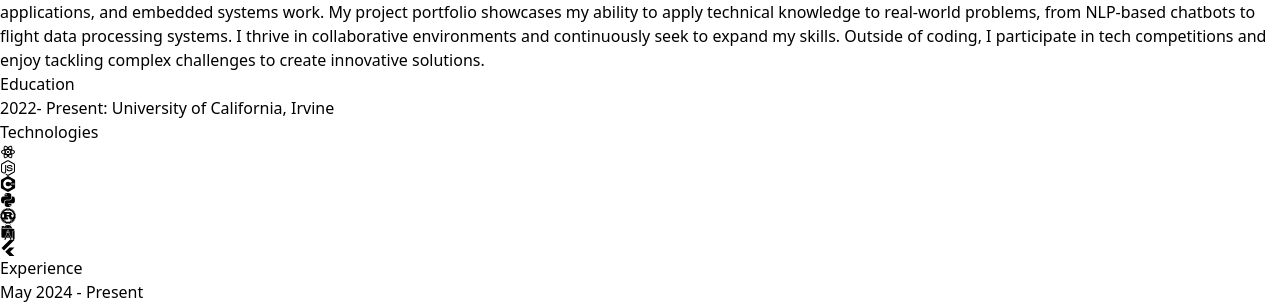
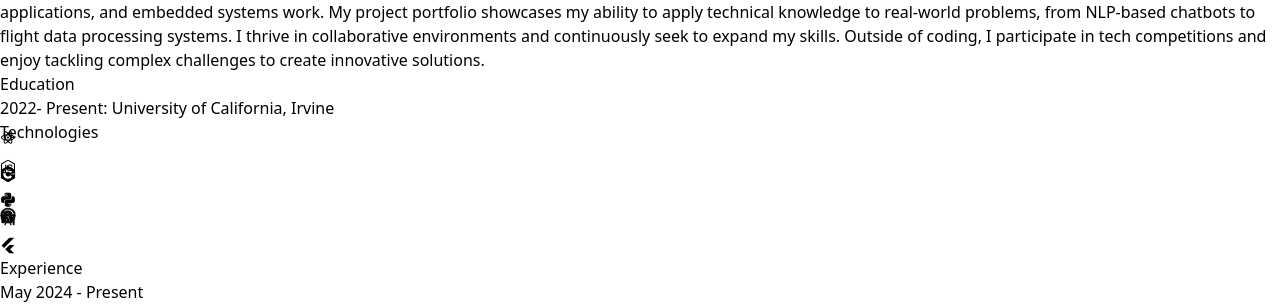
Before and after one commit to suyashj1231/suyashj1231.github.io, a React (Vite) app in the folder my-project/: page / in a window 1280 px wide. Shown: the part 1465-1771 px from the top of the page. Built offline with nearby package versions, Linux system fonts and the light colour scheme.

Commit message:
Technologies Section Motion Completed

```diff
--- a/my-project/src/assets/components/Technologies.jsx
+++ b/my-project/src/assets/components/Technologies.jsx
@@ -1,46 +1,93 @@
 import React from 'react'
 import {RiReactjsLine} from 'react-icons/ri'
-import {TbBrandNextjs} from 'react-icons/tb'
-import {SiMongodb} from 'react-icons/si'
-import {DiRedis} from 'react-icons/di'
 import {FaNodeJs} from 'react-icons/fa'
-import {BiLogoPostgresql} from 'react-icons/bi'
-
-// mine
 import { FaPython } from 'react-icons/fa';
 import { SiAndroidstudio } from 'react-icons/si';
 import { SiRust } from 'react-icons/si';
 import { SiCplusplus } from 'react-icons/si';
 import { SiFlutter } from 'react-icons/si';
+import { animate, motion } from 'framer-motion'
+
+const iconVariants = (duration) => ({
+    initial: { y: -15 },
+  animate: {
+    y: [0, -15],
+    transition: {
+      duration: duration,
+      ease: "linear",
+      repeat: Infinity,
+      repeatType: "reverse"
+    }
+  }
+});
+
 
 const Technologies = () => {
   return (
     <div className='border-b border-neutral-800 pb-24'>
-        <h2 className='my-20 text-center text-4xl'> Technologies</h2>
-        <div className='flex flex-wrap items-center justify-center gap-4'>
-            <div className='rounded-2xl border-4 border-neutral-800 p-4'>
+        <motion.h2
+        whileInView={{opacity:1, y:0}}
+        initial={{opacity:0, y:-100}}
+        transition={{duration:1.5}}
+        className='my-20 text-center text-4xl'> Technologies</motion.h2>
+        <motion.div
+        whileInView={{opacity:1, x:0}}
+        initial={{opacity:0, x:-100}}
+        transition={{duration:1.5}}
+        className='flex flex-wrap items-center justify-center gap-4'>
+
+            <motion.div
+            variants={iconVariants(2)}
+            initial='initial'
+            animate='animate'
+            className='rounded-2xl border-4 border-neutral-800 p-4'>
                 <RiReactjsLine className='text-7xl text-cyan-400'/>
-            </div>
-            <div className='rounded-2xl border-4 border-neutral-800 p-4'>
+
+            </motion.div>
+            <motion.div
+             variants={iconVariants(3)}
+             initial='initial'
+             animate='animate'
+             className='rounded-2xl border-4 border-neutral-800 p-4'>
                 <FaNodeJs className='text-7xl text-green-500'/>
-            </div>
-            <div className='rounded-2xl border-4 border-neutral-800 p-4'>
+            </motion.div>
+            <motion.div
+             variants={iconVariants(1.3)}
+             initial='initial'
+             animate='animate'
+            className='rounded-2xl border-4 border-neutral-800 p-4'>
                 <SiCplusplus className='text-7xl text-blue-500'/>
-            </div>
-            <div className='rounded-2xl border-4 border-neutral-800 p-4'>
+            </motion.div>
+            <motion.div
+             variants={iconVariants(3)}
+             initial='initial'
+             animate='animate'
+            className='rounded-2xl border-4 border-neutral-800 p-4'>
                 <FaPython className='text-7xl text-yellow-500'/>
-            </div>
-            <div className='rounded-2xl border-4 border-neutral-800 p-4'>
+            </motion.div>
+            <motion.div
+             variants={iconVariants(1.5)}
+             initial='initial'
+             animate='animate'
+            className='rounded-2xl border-4 border-neutral-800 p-4'>
                 <SiRust className='text-7xl text-orange-500'/>
-            </div>
-            <div className='rounded-2xl border-4 border-neutral-800 p-4'>
+            </motion.div>
+            <motion.div
+             variants={iconVariants(2)}
+             initial='initial'
+             animate='animate'
+            className='rounded-2xl border-4 border-neutral-800 p-4'>
                 <SiAndroidstudio className='text-7xl text-green-700'/>
-            </div>
-            <div className='rounded-2xl border-4 border-neutral-800 p-4'>
+            </motion.div>
+            <motion.div
+             variants={iconVariants(2.8)}
+             initial='initial'
+             animate='animate'
+            className='rounded-2xl border-4 border-neutral-800 p-4'>
                 <SiFlutter className='text-7xl text-blue-400'/>
-            </div>
+            </motion.div>
 
-        </div>
+        </motion.div>
     </div>
   )
 }
```
